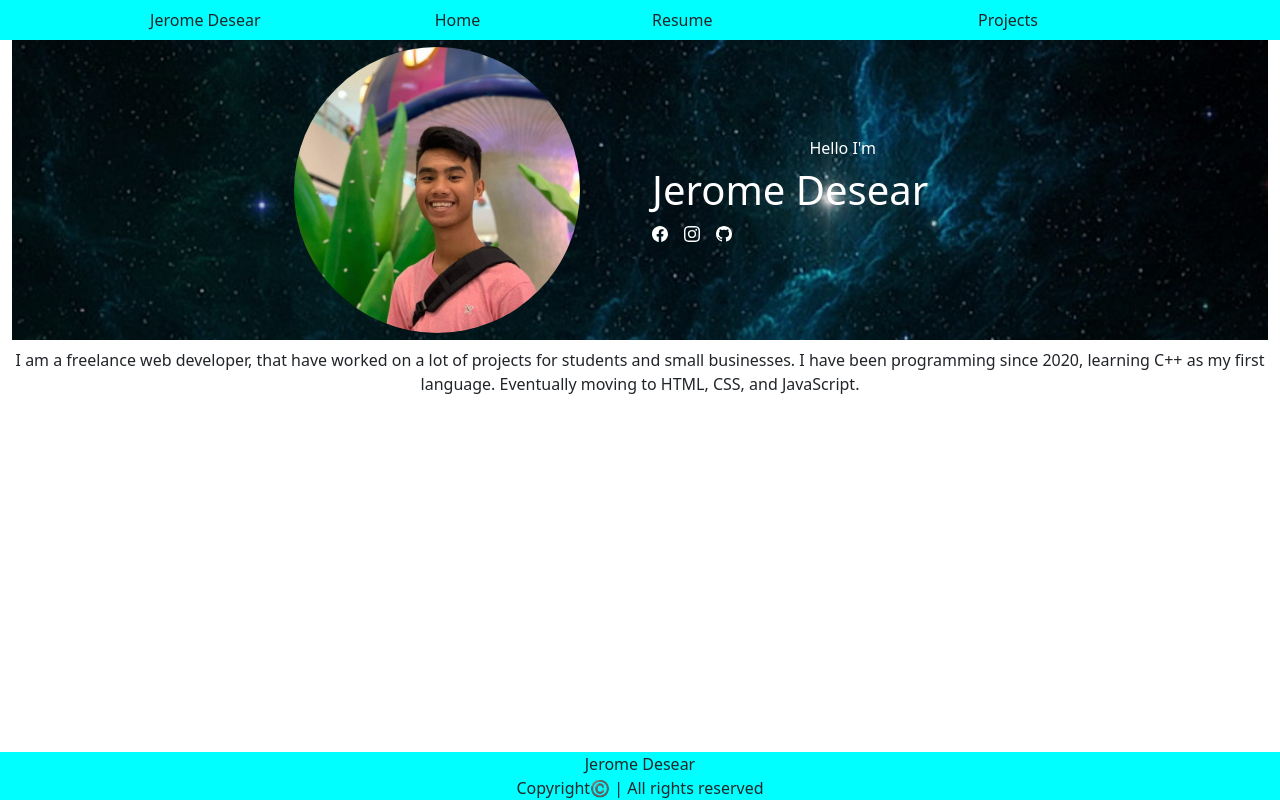
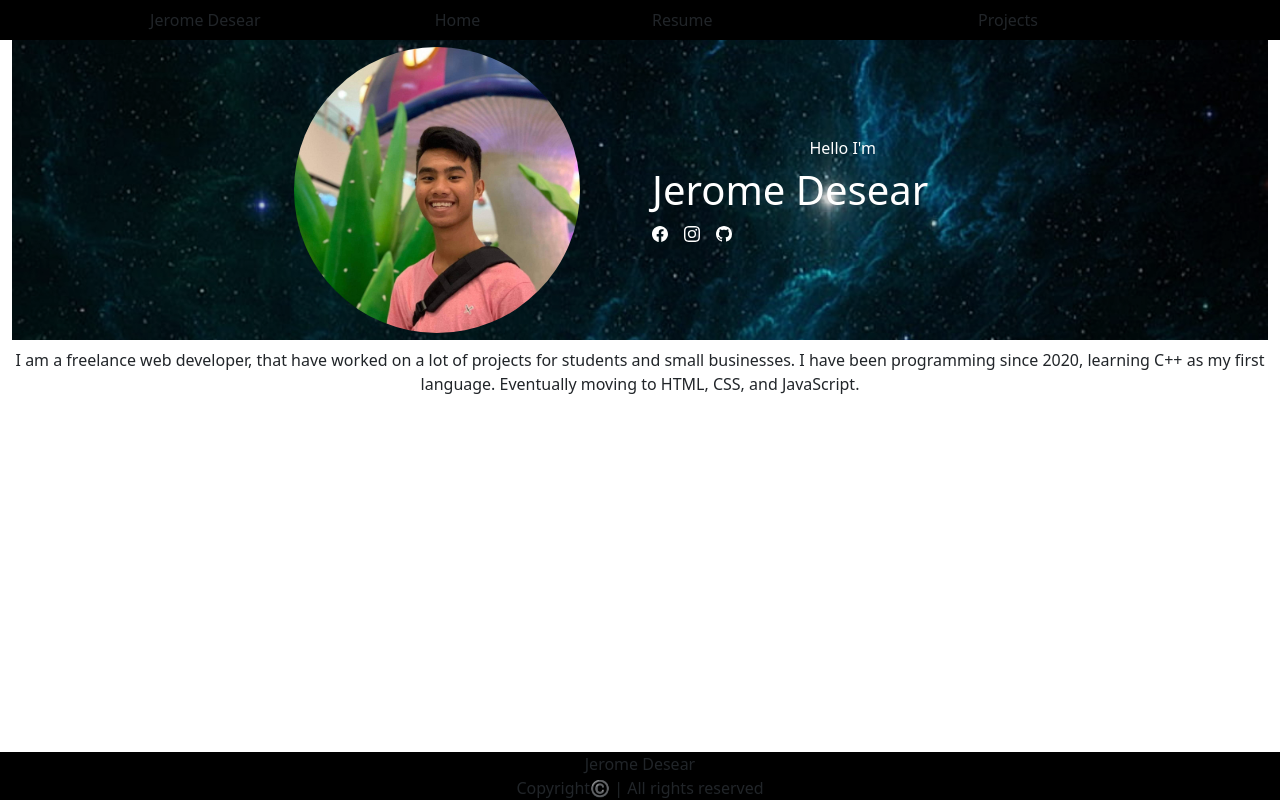
Before and after one commit to wiSHrew/Personal-website, a website: page index.html in a window 1280 px wide. Drawn offline with nearby package versions, Linux system fonts and the light colour scheme.

Commit message:
Update style.css

```diff
--- a/style.css
+++ b/style.css
@@ -1,11 +1,11 @@
 .top-box{
     width: 100%;
-    background-color: aqua;
+    background-color: black;
     height: 40px;
     margin:auto;
 }
 .bottom-box{
-    background-color: aqua;
+    background-color: black;
     height: auto;
 }
 #portrait{
```
